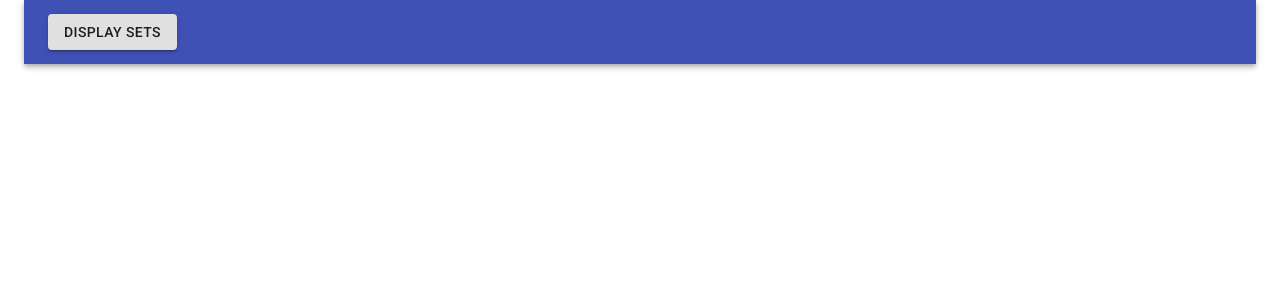
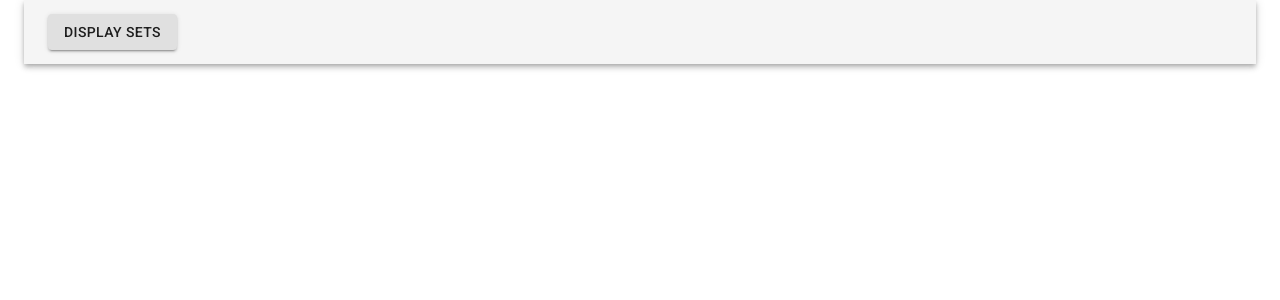
Before and after one commit to Rookev/magic-api, a React (Create React App) app: page / in a window 1280 px wide. Shown: the top 300 px of the page. Built offline with nearby package versions, Linux system fonts and the light colour scheme.

Commit message:
Fixed AppBar and re-layouting

```diff
--- a/src/App.css
+++ b/src/App.css
@@ -17,9 +17,7 @@
 
 .App-sets {
   margin-left: 1em;
-}
-
-.App-cards {
+  color: #e0e0e0;
 }
 
 .App-link {
--- a/src/App.js
+++ b/src/App.js
@@ -26,7 +26,9 @@ function App() {
       <link rel="stylesheet" href="https://fonts.googleapis.com/icon?family=Material+Icons" />
       <Container maxWidth="100%">
 
-        <AppBar position="static">
+        <Grid container direction="column" justify="flex-start" alignItems="stretch">
+
+          <AppBar position="sticky" color="default">
             <Toolbar>
               <Button variant="contained" onClick={displaySets}>
                 Display Sets
@@ -36,23 +38,15 @@ function App() {
           </AppBar>
 
           <div id="App-content" className="App-content">
-        <Grid
-          container
-          direction="row"
-          justify="center"
-          alignItems="flex-start"
-          spacing={3}
-        >
-
-
+            <Grid container direction="row" justify="center" alignItems="flex-start" spacing={3}>
               <Grid item xs={12}>
                 <div id="App-cards" className="App-cards">
                 </div>
               </Grid>
-
+            </Grid>
+          </div>
 
         </Grid>
-      </div>
 
       </Container>
     </div>
```
Lines whose indentation alone changed are shown as unchanged.
